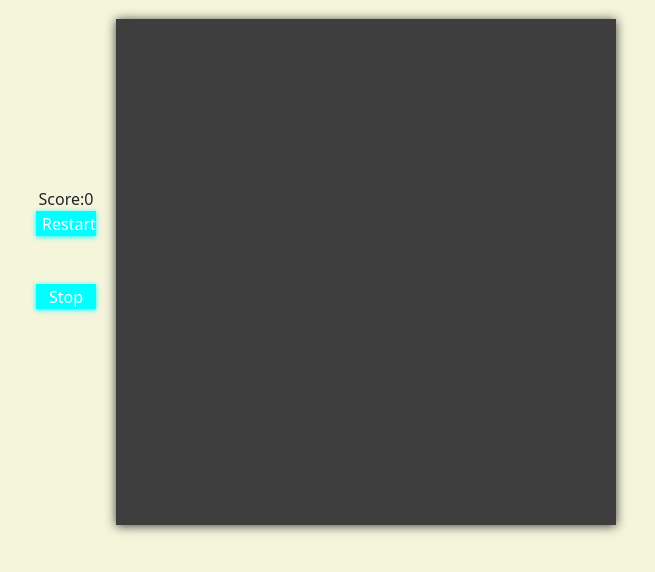
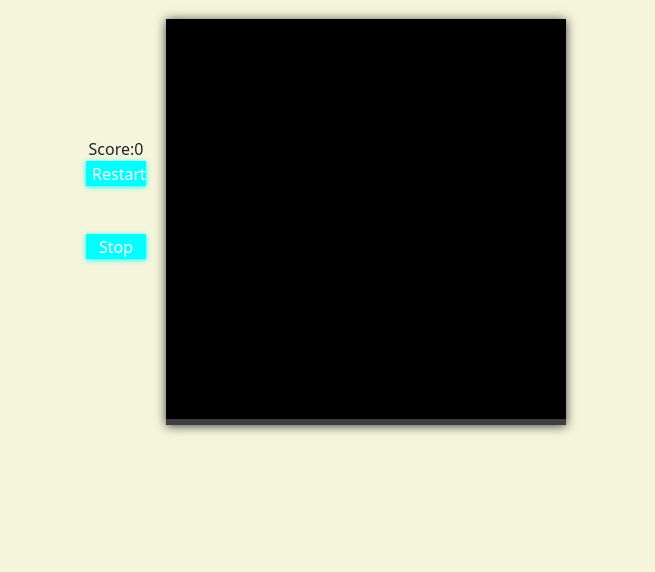
Before and after one commit to Jamesdai05/SnakeGame, a plain HTML site: page GreedySnake/index.html in a window 1280 px wide. Shown: the part 42-614 px from the top of the page, without its empty margins (304-959 px from the left). Drawn offline with nearby package versions, Linux system fonts and the light colour scheme.

Commit message:
linke the js file

```diff
--- a/GreedySnake/index.html
+++ b/GreedySnake/index.html
@@ -28,7 +28,7 @@
             </div>
         </div>
         <div class="main">
-            <canvas id="game" width="500" height="500"></canvas>
+            <canvas id="game" width="400" height="400"></canvas>
         </div>
     </div>
 
--- a/GreedySnake/main.js
+++ b/GreedySnake/main.js
@@ -2,10 +2,10 @@ const canvas =document.getElementById("game");
 const ctx = canvas.getContext("2d");
 
 let speed = 5;
-let gridCount = 25;
+let gridCount = 20;
 let gridSize = canvas.width/gridCount -2;
-let headX = 12;
-let headY = 12;
+let headX = 10;
+let headY = 10;
 
 
 
@@ -16,22 +16,28 @@ function drawGame() {
     setTimeout(drawGame, 1000/speed);         // Pending for the game to be reload.
 
 }
-
-clearnScreen() {
+// Refresh the screen window
+function clearnScreen() {
     ctx.fillStyle ="black";
     ctx.fillRect(0,0,canvas.width,canvas.height);
+};
+// drawSnake
+function drawSnake() {
+    ctx.fillStyle="red";
+    ctx.fillRect(headX*gridCount, headY *gridCount,gridSize,gridSize);
 }
 
-drawSnake() {
-    ctx.fillStyle="yellow";
-    ctx.fillRect(headX*gridCount, headY *gridCount,gridSize,gridSize);
-}
+
 
 document.addEventListener("keydown",keyDown);
 
 
-drawFood() {
-    ctx.fillStyle();
+// drawFood() {
+//     ctx.fillStyle();
+// }
+
+function keyDown() {
+
 }
 
 
```
